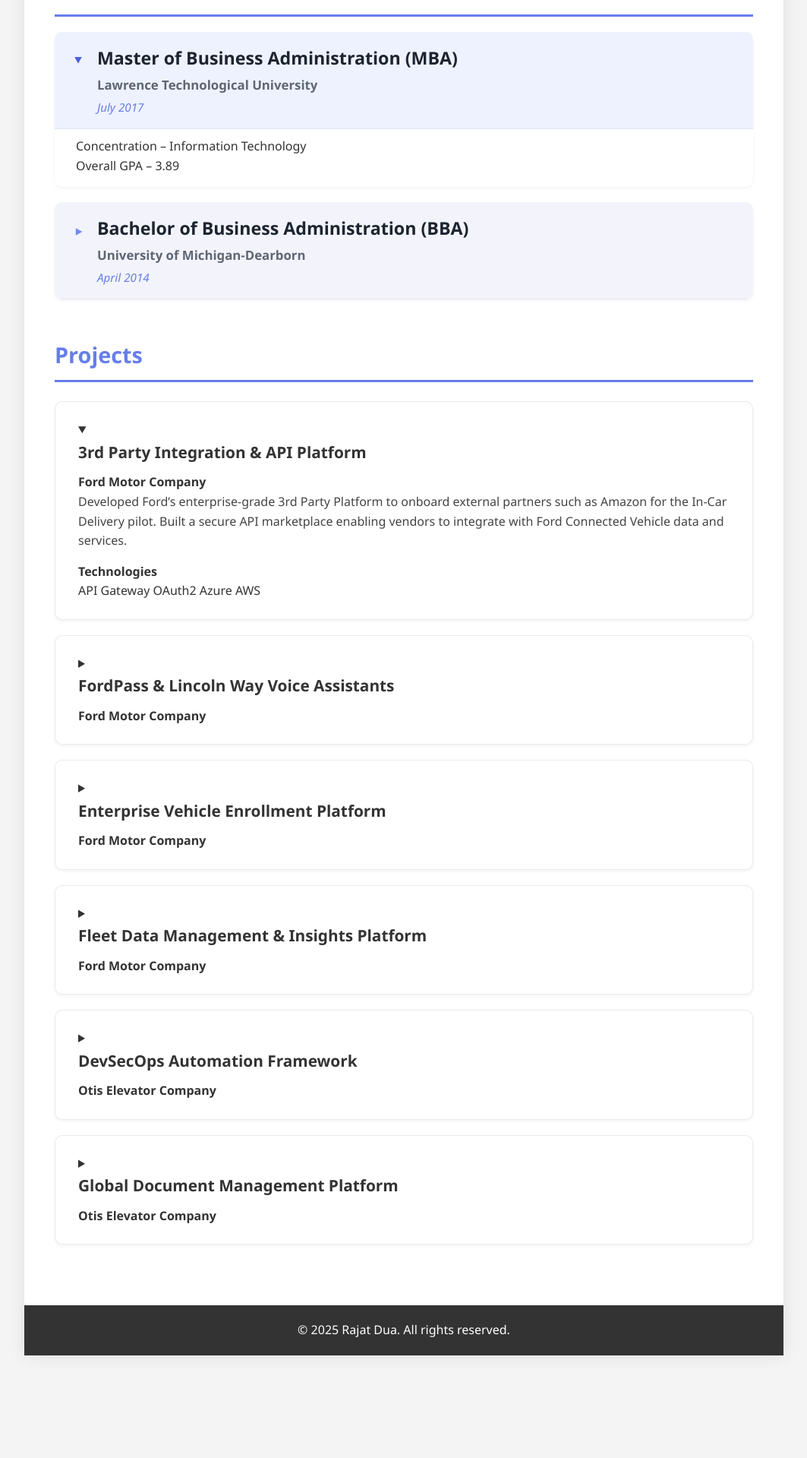
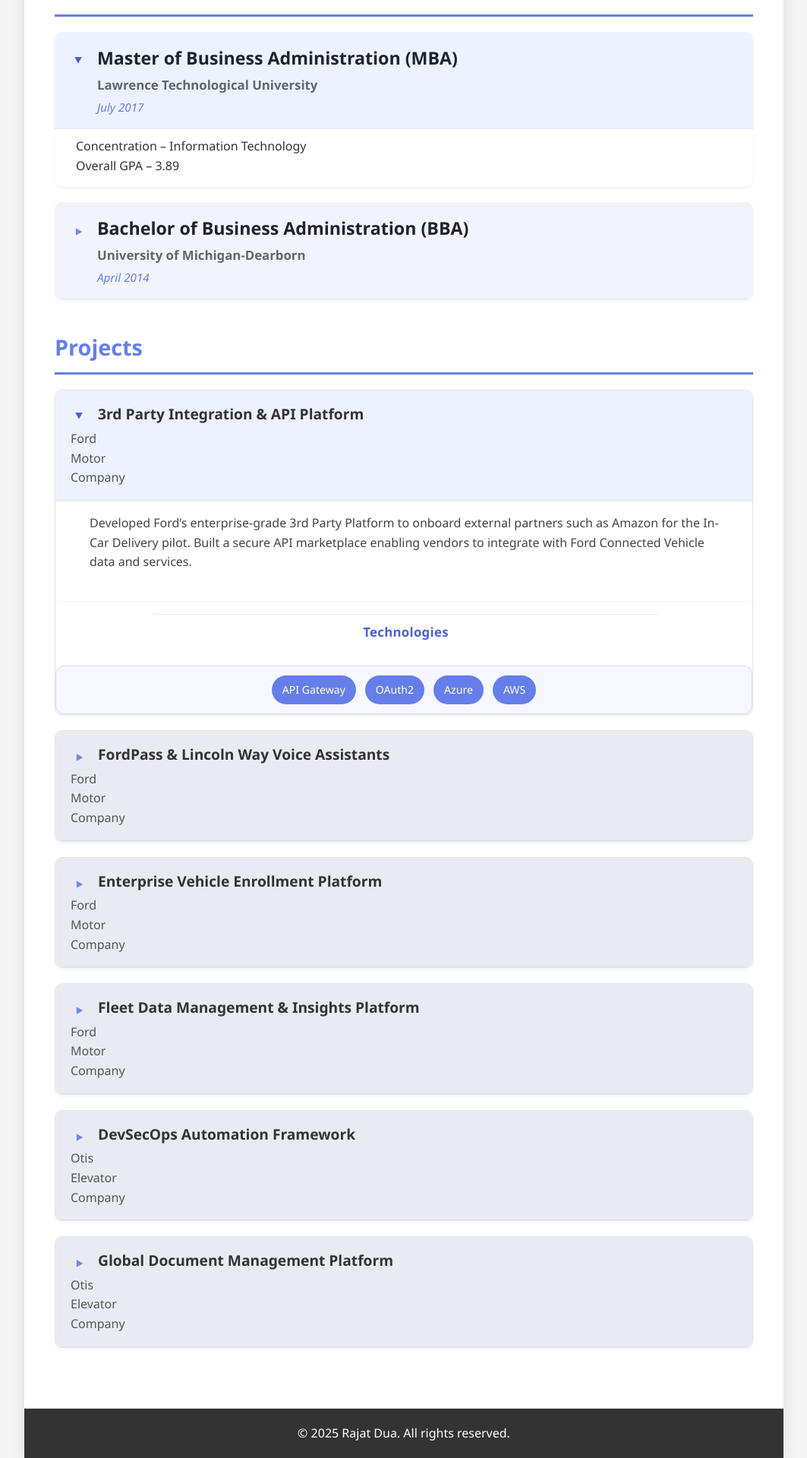
Before and after one commit to r91dua/my-portfolio, a Jekyll site: the page built from index.html, in a window 1280 px wide. Shown: the part 2759-4678 px from the top of the page at 76% size, without its empty margins (108-1171 px from the left). Built offline with Jekyll 4.4.1, drawn with Linux system fonts in a browser that asks for light colours; before the commit the page ends 4543 px from its top, so only the background shows below that.

Commit message:
Update styles.css

```diff
--- a/assets/css/styles.css
+++ b/assets/css/styles.css
@@ -256,69 +256,144 @@ details.education-item  .skill-tag:active { transform: translateY(.5px); }
 }
 
 /* ========================================================= */
-/* ========== Projects Section ============================= */
+/* ========== Collapsible Project Cards ==================== */
 /* ========================================================= */
 
-#projects {
-  margin-top: 50px;
+/* Shared base for collapsible cards */
+details.project-item {
+  border: 1px solid rgba(0, 0, 0, 0.1);
+  border-radius: 10px;
+  margin-bottom: 20px;
+  background: #fff;
+  box-shadow: 0 2px 4px rgba(0, 0, 0, 0.05);
+  overflow: hidden;
 }
 
-#projects h2 {
-  color: #667eea;
-  font-size: 1.8em;
-  margin-bottom: 25px;
-  border-bottom: 3px solid #667eea;
-  padding-bottom: 10px;
+/* Header section */
+details.project-item summary {
+  cursor: pointer;
+  display: grid;
+  grid-template-columns: 24px 1fr;
+  column-gap: 12px;
+  align-items: center;
+  padding: 16px 20px;
+  list-style: none;
+  background-color: #eaebf2;
+  border-bottom: 1px solid rgba(0, 0, 0, 0.06);
+  transition: background-color 0.2s ease;
 }
 
-.project-item {
-  background: #fff;
-  border-radius: 10px;
-  border: 1px solid rgba(0, 0, 0, 0.08);
-  box-shadow: 0 2px 4px rgba(0, 0, 0, 0.05);
-  margin-bottom: 20px;
-  padding: 24px 30px;
-  transition: all 0.3s ease;
+details.project-item summary:hover {
+  background-color: #eef2ff;
+}
+details[open].project-item summary {
+  background-color: #eef2ff;
 }
 
-.project-item:hover {
-  transform: translateY(-2px);
-  box-shadow: 0 4px 10px rgba(0, 0, 0, 0.1);
+/* Hide the native arrow */
+details.project-item summary::-webkit-details-marker {
+  display: none;
+}
+details.project-item summary::marker {
+  content: "";
 }
 
-.project-item h3 {
-  font-size: 1.3em;
-  color: #333;
-  margin-bottom: 10px;
-  font-weight: 600;
+/* Custom arrow */
+details.project-item summary::before {
+  content: "▸";
+  font-size: 1.2em;
+  color: #667eea;
+  justify-self: center;
+  align-self: center;
+  transition: transform 0.25s ease, color 0.25s ease, opacity 0.25s ease;
+  opacity: 0.9;
+}
+details[open].project-item summary::before {
+  transform: rotate(90deg);
+  color: #4b5fd9;
+  opacity: 1;
 }
 
-.project-item p {
-  color: #444;
+/* Title formatting */
+details.project-item h3 {
+  font-size: 1.2em;
+  color: #333;
+  margin-bottom: 4px;
+}
+details.project-item h4 {
   font-size: 1em;
-  line-height: 1.6;
-  margin-bottom: 15px;
+  font-weight: 500;
+  color: #555;
+  margin: 0;
 }
 
-.project-tags {
+/* Card body */
+details.project-item > :not(summary) {
+  padding: 16px 40px 20px 45px;
+  background: #fff;
+  border-top: 1px solid rgba(0, 0, 0, 0.05);
+  animation: fadeIn 0.25s ease-in-out;
+}
+
+/* Paragraph spacing */
+details.project-item p {
+  margin-bottom: 15px;
+  color: #444;
+  line-height: 1.6;
+}
+
+/* Skills header inside card */
+details.project-item .skills-header {
+  text-align: center;
+  color: #4b5fd9;
+  font-weight: 700;
+  font-size: 1.05em;
+  margin: 18px 0 10px 0;
+  letter-spacing: 0.3px;
+  position: relative;
+}
+details.project-item .skills-header::before {
+  content: "";
+  display: block;
+  height: 1px;
+  width: 80%;
+  margin: 0 auto 10px auto;
+  background: rgba(0, 0, 0, 0.08);
+  border-radius: 1px;
+}
+
+/* Skills list (tags) */
+details.project-item .skills {
   display: flex;
   flex-wrap: wrap;
-  gap: 10px;
+  justify-content: center;
+  gap: 10px 12px;
+  background: #f6f7ff;
+  border: 1px solid rgba(75, 95, 217, 0.18);
+  border-radius: 12px;
+  padding: 12px 18px;
 }
 
-.project-tags .tag {
+details.project-item .skill-tag {
   display: inline-flex;
   align-items: center;
   justify-content: center;
+  padding: 8px 14px;
+  font-size: 0.88em;
+  color: #fff;
   background: #667eea;
-  color: #fff;
-  padding: 8px 14px;
-  border-radius: 25px;
-  font-size: 0.85em;
+  border-radius: 9999px;
   font-weight: 500;
+  text-align: center;
+  white-space: nowrap;
   transition: background 0.25s ease;
 }
-
-.project-tags .tag:hover {
+details.project-item .skill-tag:hover {
   background: #4b5fd9;
 }
+
+/* Fade-in animation */
+@keyframes fadeIn {
+  from { opacity: 0; transform: translateY(-4px); }
+  to   { opacity: 1; transform: translateY(0); }
+}
```
